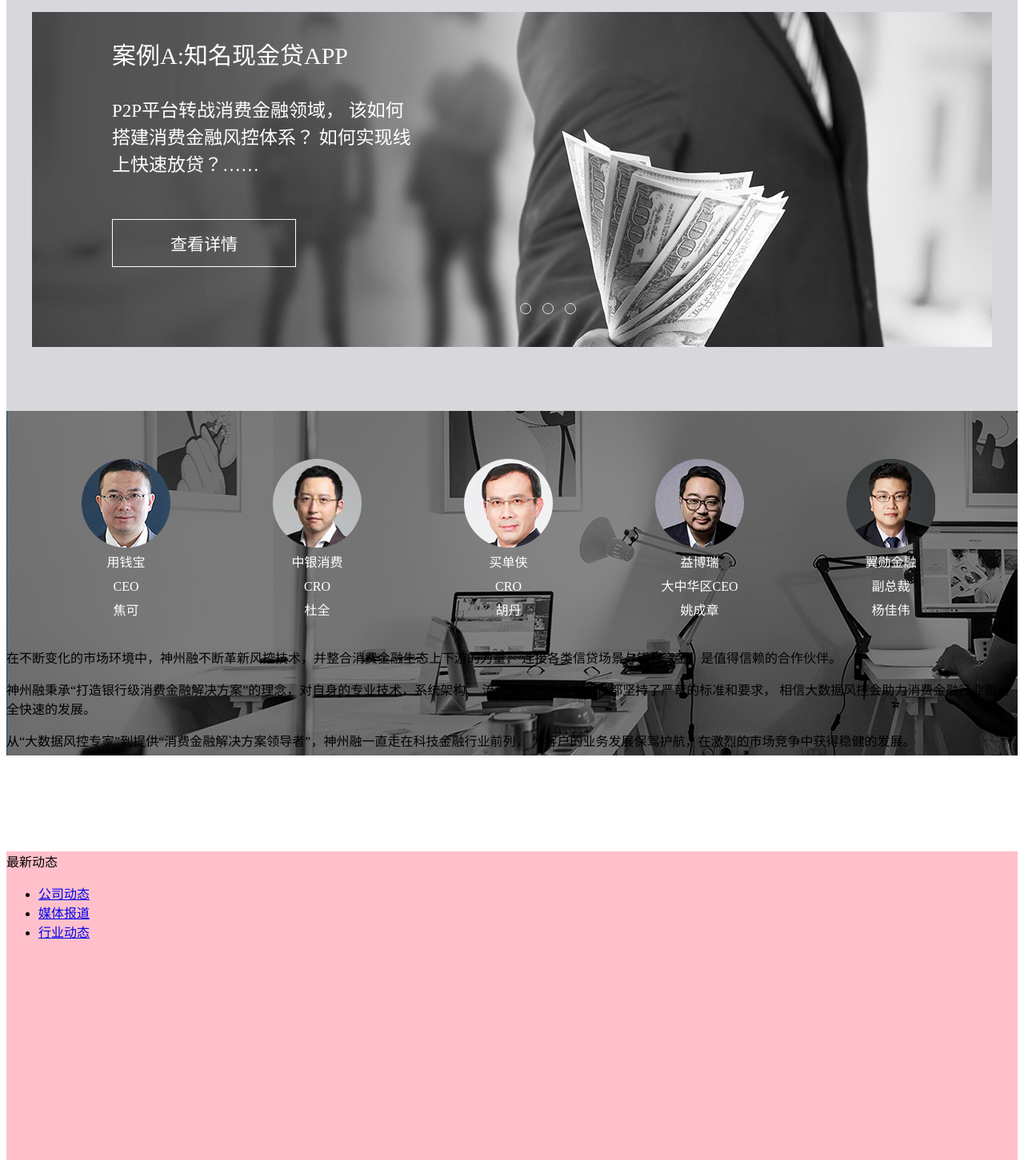
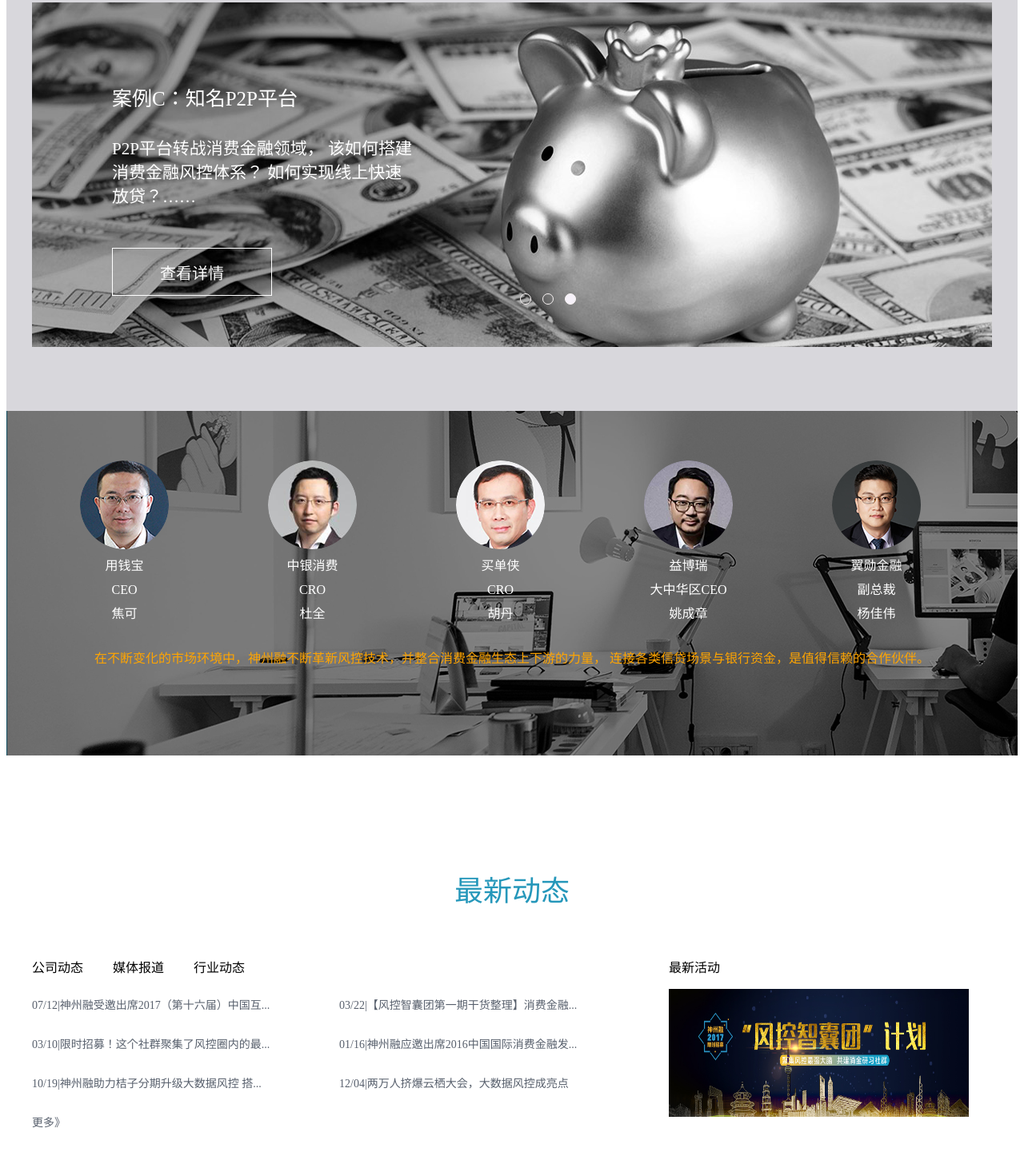
Before and after one commit to hoputeam2/shenzhourong, a plain HTML site: page html/index.html in a window 1280 px wide. Shown: the part 249-1700 px from the top of the page at 80% size. Drawn offline with Linux system fonts and the light colour scheme.

Commit message:
version zyn 0.1

```diff
--- a/css/index.css
+++ b/css/index.css
@@ -17,7 +17,7 @@
     overflow: hidden;
 }
 .index_example_title{
-    font-size: 42px;
+    font-size: 36px;
     color: #1c9cd1;
     height: 50px;
 }
@@ -26,16 +26,21 @@
     color: #333;
 }
 #index_example_change{
+    width: 1200px;
+    height: 462px;
+    position: relative;
+
+}
+/*三个案例总体的div*/
+#index_example_pic{
+    position: absolute;
     width: 3600px;
     height: 462px;
-    position: relative;
 }
-/*三个案例总体的div*/
 .index_example_A,.index_example_B,.index_example_C{
     width: 1200px;
     height: 462px;
     float: left;
-    background-repeat: no-repeat;
 }
 .index_example_A{
     background-image: url("../img/first_images/018.jpg");
@@ -51,23 +56,24 @@
     width: 380px;
     height: 300px;
     text-align: left;
-    margin-left: 100px;
+    margin: 100px 0 0 100px;
+    z-index: 20;
 }
 .index_example_item{
-   font-size: 30px;
+   font-size: 25px;
     color: #fff;
     margin: 30px 0;
 }
 .index_example_detail{
-    font-size: 23px;
+    font-size: 21px;
     color: #fff;
 }
 .index_example_check button{
-    width: 230px;
+    width: 200px;
     height: 60px;
     border: 1px solid #fff;
     color: #fff;
-    font-size: 21px;
+    font-size: 20px;
     background: none;
     margin-top: 30px;
 }
@@ -77,6 +83,7 @@
 }
 .index_example_check button:hover{
     background: orange;
+    cursor: pointer;
 }
 /*下面跳转的圆圈按钮*/
 #index_example_buttons{
@@ -92,11 +99,11 @@
     height: 12px;
     margin-left: 10px;
     border-radius: 50%;
-    border: 1px solid #e3dfe5;
-    background: none;
+    border:1px solid #faf5f5;
+
 }
 .on{
-    background: #f3f5f2;
+    background: #f6f1f9;
 }
 .index_example_arrow{
     text-decoration: none;
@@ -112,6 +119,8 @@
 }
 #index_example_change:hover .index_example_arrow{
     display: block;
+    cursor: pointer;
+
 }
 #index_example_prev {
     left: 0;
@@ -138,9 +147,9 @@
 }
 .index_person_dec{
     display: inline-block;
-    margin: 0 60px;
+    margin: 0 56px;
     text-align: center;
-    width: 115px;
+    width: 119px;
     height: 220px;
 }
 .index_person_dec span{
@@ -149,13 +158,98 @@
     font-size: 16px;
     line-height: 30px;
 }
-
+.index_person_dec:hover span{
+    color: orange;
+    cursor: pointer;
+}
+.index_person_dec img{
+    border:2px solid transparent ;
+    border-radius: 50%;
+}
+.index_person_dec:hover img{
+    border:2px solid orange ;
+    border-radius: 50%;
+}
+.index_person_detail{
+    color: orange;
+    text-align: center;
+    display: none;
+}
+.index_person_show{
+    display: block;
+}
 /*最新动态部分*/
 #index_latest{
-    width: 100%;
+    width: 1200px;
     height: 351px;
+    margin: 0 auto;
     padding-bottom:105px ;
-    background: pink;
+}
+.index_latest_left{
+    width: 796px;
+    height: 198px;
+    float: left;
+}
+.index_latest_title{
+    list-style: none;
+    padding:0;
+    width: 796px;
+    height: 21px;
+}
+.index_latest_dec{
+    display: inline-block;
+    float: left;
+    margin-right: 37px;
+    font-size: 16px;
+    cursor: pointer;
+    height: 21px;
+}
+.index_latest_dec:hover,.index_latest_right p:hover {
+    color: #1c9cd1;
+    cursor: pointer;
+}
+.index_latest_detail{
+    list-style: none;
+    padding:0;
+    display: none;
+}
+.index_latest_detail_show{
+    display: block;
+}
+.index_latest_detail li{
+    display: inline-block;
+    width: 380px;
+    height: 49px;
+    line-height: 48px;
+    font-size: 14px;
+}
+.index_latest_detail li a{
+    color: #58606d;
+    text-decoration: none;
+}
+.index_latest_detail li a:hover{
+    color: #1c9cd1;
+    cursor: pointer;
+}
+/*最新动态右边图片*/
+.index_latest_right{
+    width: 375px;
+    height: 215px;
+    float: left;
+}
+.index_latest_img{
+    width: 375px;
+    height: 160px;
+    overflow: hidden;
+}
+.index_latest_img img{
+    width: 375px;
+    height: 160px;
+}
+.index_latest_img img:hover{
+    width: 110%;
+    height: 110%;
+    transition:all .8s ease-in-out;
 }
 /*很多logo部分　*/
 #index_somelogo{
@@ -164,18 +258,18 @@
     padding: 60px 0 86px 0;
     background: #ebebeb;
 }
-#index_somelogo p{
+#index_somelogo p,.index_latest_bigtitle{
     font-size: 36px;
     color: #2597ba;
     line-height: 60px;
     text-align: center;
-    padding-bottom: 46px;
 }
+
 .index_somelogo_list{
     list-style: none;
     padding: 0;
     width: 1200px;
-    height: 250px;
+    height: 144px;
     margin: 0 auto;
 }
 .index_somelogo_list li{
@@ -193,4 +287,5 @@
 }
 .index_somelogo_list li img:hover{
     border: 2px solid #2397BC;
+    cursor: pointer;
 }
--- a/html/index.html
+++ b/html/index.html
@@ -4,6 +4,7 @@
     <meta charset="UTF-8">
     <title>index</title>
     <link rel="stylesheet" href="../css/index.css">
+    <script src="../js/index.js"></script>
 </head>
 <body>
 <div id="wrapper">
@@ -16,9 +17,11 @@
             </p>
              <!--案例轮播-->
             <div id="index_example_change">
-                <!--案例A-->
+
+                <div id="index_example_pic" style="left: 0">
                     <div class="index_example_A">
                         <!--里面的内容-->
+                        <!--案例A-->
                         <div class="index_example_thing">
                             <p class="index_example_item">案例A:知名现金贷APP</p>
                             <p class="index_example_detail">P2P平台转战消费金融领域，
@@ -27,8 +30,8 @@
                             <p class="index_example_check"><a href="#"><button>查看详情</button></a> </p>
                         </div>
                     </div>
+                    <div class="index_example_B">
                         <!--案例B-->
-                <div class="index_example_B" >
                         <div class="index_example_thing">
                             <p class="index_example_item">案例B：大型教育培训机构</p>
                             <p class="index_example_detail">场景端机构如何独立开展消费分期业
@@ -37,8 +40,8 @@
                             <p class="index_example_check"><a href="#"><button>查看详情</button></a> </p>
                         </div >
                     </div>
+                    <div class="index_example_C">
                         <!--案例C-->
-                <div class="index_example_C" >
                         <div class="index_example_thing">
                             <p class="index_example_item">案例C：知名P2P平台</p>
                             <p class="index_example_detail">P2P平台转战消费金融领域，
@@ -47,11 +50,14 @@
                             <p class="index_example_check"><a href="#"><button>查看详情</button></a> </p>
                         </div>
                     </div>
+                </div>
+                <!--圆圈-->
                 <div id="index_example_buttons">
                     <span class="on"></span>
                     <span></span>
                     <span></span>
                 </div>
+                <!--左右箭头-->
                 <a href="#" id="index_example_prev" class="index_example_arrow">&lt;</a>
                 <a href="#" id="index_example_next" class="index_example_arrow">&gt;</a>
             </div>
@@ -59,7 +65,6 @@
     </div>
     <!--知名人物介绍-->
     <div id="index_person">
-
         <ul class="index_person_list">
             <li class="index_person_dec">
                 <img src="../img/first_images/du.png">
@@ -92,42 +97,74 @@
                 <span>杨佳伟</span>
             </li>
         </ul>
-        <p>
+        <p class="index_person_detail index_person_show" >
             在不断变化的市场环境中，神州融不断革新风控技术，并整合消费金融生态上下游的力量，
             连接各类信贷场景与银行资金，是值得信赖的合作伙伴。
         </p>
-        <p>
+        <p class="index_person_detail">
             神州融秉承“打造银行级消费金融解决方案”的理念，对自身的专业技术，系统架构、
             流程规范、安全合规性都坚持了严苛的标准和要求，
             相信大数据风控会助力消费金融行业更安全快速的发展。
         </p>
-        <p>
+        <p class="index_person_detail">
             从“大数据风控专家”到提供“消费金融解决方案领导者”，神州融一直走在科技金融行业前列，
             为客户的业务发展保驾护航，在激烈的市场竞争中获得稳健的发展。
         </p>
-        <!--<p>-->
-            <!--神州融对消费金融行业的深刻理解和强大的技术实力，能够针对客户的独特需求设计定制化、-->
-            <!--开创性的解决方案。先进的业务理念和扎实的技术手段，可以降低非金融从业机构进入消费金融领域的门槛。-->
-        <!--</p>-->
-        <!--<p>-->
-            <!--在我们所接触的大数据风控供应商中，神州融的服务最全面也最专业的，从征信数据、IT系统、评分建模到资金对接，-->
-            <!--使客户无论处在业务发展的哪个阶段，都能获得专业的服务与支持。-->
-        <!--</p>-->
+        <p class="index_person_detail">
+            神州融对消费金融行业的深刻理解和强大的技术实力，能够针对客户的独特需求设计定制化、
+            开创性的解决方案。先进的业务理念和扎实的技术手段，可以降低非金融从业机构进入消费金融领域的门槛。
+        </p>
+        <p class="index_person_detail">
+            在我们所接触的大数据风控供应商中，神州融的服务最全面也最专业的，从征信数据、IT系统、评分建模到资金对接，
+            使客户无论处在业务发展的哪个阶段，都能获得专业的服务与支持。
+        </p>
     </div>
     <!--最新动态部分-->
     <div id="index_latest">
-        <p>最新动态</p>
+        <p class="index_latest_bigtitle">最新动态</p>
         <!--左边切换-->
         <div class="index_latest_left">
-            <ul>
-                <li><a href="#">公司动态</a></li>
-                <li><a href="#">媒体报道</a></li>
-                <li><a href="#">行业动态</a></li>
+            <ul class="index_latest_title">
+                <li class="index_latest_dec">公司动态</li>
+                <li class="index_latest_dec">媒体报道</li>
+                <li class="index_latest_dec">行业动态</li>
             </ul>
-            <ul></ul>
+            <ul class="index_latest_detail index_latest_detail_show">
+                <li><a href="../html/new_active.html">07/12|神州融受邀出席2017（第十六届）中国互...</a></li>
+                <li><a href="../html/new_active.html">03/22|【风控智囊团第一期干货整理】消费金融...</a></li>
+                <li><a href="../html/new_active.html">03/10|限时招募！这个社群聚集了风控圈内的最...</a></li>
+                <li><a href="../html/new_active.html">01/16|神州融应邀出席2016中国国际消费金融发...</a></li>
+                <li><a href="../html/new_active.html">10/19|神州融助力桔子分期升级大数据风控 搭...</a></li>
+                <li><a href="../html/new_active.html">12/04|两万人挤爆云栖大会，大数据风控成亮点</a></li>
+                <li><a href="../html/new_active.html">更多》</a></li>
+            </ul>
+            <ul class="index_latest_detail">
+                <li><a href="../html/new_active.html">09/26|转型消费金融你能过这四道坎么？</a></li>
+                <li><a href="../html/new_active.html">06/24|中国互联网大会评选结果揭晓神州融荣摘...</a></li>
+                <li><a href="../html/new_active.html">06/20|神州融布局消费金融自动化风控 为信贷...</a></li>
+                <li><a href="../html/new_active.html">06/20|18个月增长17倍 手机贷大数据风控系统...</a></li>
+                <li><a href="../html/new_active.html">06/20|神州融助力桔子分期升级大数据风控 搭...</a></li>
+                <li><a href="../html/new_active.html">11/20|两万人挤爆云栖大会，大数据风控成亮点</a></li>
+                <li><a href="../html/new_active.html">更多》</a></li>
+            </ul>
+            <ul class="index_latest_detail">
+                <li><a href="../html/new_active.html">04/13|买单侠：医美与蓝领消费金融风控套路</a></li>
+                <li><a href="../html/new_active.html">12/05|从获客、风控、资金角度分析现金贷（发...</a></li>
+                <li><a href="../html/new_active.html">01/17|消费金融公司年末加速扩容，探析银行入...</a></li>
+                <li><a href="../html/new_active.html">12/22|环球美联宣告破产 消费金融分期贷躺枪</a></li>
+                <li><a href="../html/new_active.html">01/07|国内大数据公司名单汇总</a></li>
+                <li><a href="../html/new_active.html">12/28|自动决策|信贷评分决策|决策引擎</a></li>
+                <li><a href="../html/new_active.html">更多》</a></li>
+            </ul>
         </div>
         <!--右边图片-->
-        <div class="index_latest_right"></div>
+        <div class="index_latest_right">
+            <p>最新活动</p>
+            <div class="index_latest_img">
+                <img src="../img/first_images/xinwen.jpg">
+            </div>
+
+        </div>
     </div>
     <!--logo标志部分-->
     <div id="index_somelogo">
--- /dev/null
+++ b/js/index.js
@@ -0,0 +1,98 @@
+/**
+ * Created by Administrator on 2017/8/18.
+ */
+window.onload=function() {
+    //轮播部分
+    var timer = null;
+    var timer1 = null;
+    var container = document.getElementById("index_example_change");
+    var index_example_prev = document.getElementById("index_example_prev");
+    var index_example_next = document.getElementById("index_example_next");
+    var index_example_list = document.getElementById("index_example_pic");
+    var index_example_button = document.getElementsByTagName("span");
+   //绑定事件
+    index_example_prev.addEventListener("click", function () {
+        moving(1200, 0, "-2400px");
+    });
+    index_example_next.addEventListener("click", function () {
+        moving(-1200, -2400, "0px");
+    });
+    for (var i = 0; i < index_example_button.length; i++) {
+        (function (n) {
+            index_example_button[n].onclick = function (n) {
+                circle(this, n);
+            }
+        })(i);
+    }
+   //编写函数
+    function moving(speed,terminal,flag) {
+        var index_left_value = parseInt(index_example_list.style.left);
+        if (index_left_value ===terminal) {
+            index_example_list.style.left = flag;
+            index_left_value = parseInt(index_example_list.style.left);
+        } else {
+            index_left_value += speed;
+            index_example_list.style.left = index_left_value + "px";
+        }
+        for (var i = 0; i < index_example_button.length; i++) {
+            index_example_button[i].setAttribute("class", "");
+        }
+        index_example_button[index_left_value / -1200].setAttribute("class", "on");
+    }
+     //控制下方的圆圈切换
+    function circle(that, n) {
+        for (var i = 0; i < index_example_button.length; i++) {
+            index_example_button[i].setAttribute("class", "");
+        }
+        that.setAttribute("class", "on");
+        index_example_list.style.left = n * (-1200) + "px";
+    }
+//定时器
+    timer = setInterval(function () {
+        moving(-1200, -2400, "0px");
+    }, 2000);
+
+    container.onmouseover = function () {
+        clearInterval(timer);
+        clearInterval(timer1);
+
+    };
+    container.onmouseout = function () {
+        clearInterval(timer);
+        clearInterval(timer1);
+        timer1 = setInterval(function () {
+            moving(-1200, -2400, "0px");
+        }, 2000);
+        //人物切换
+        var index_focus_obj = document.getElementsByClassName("index_person_dec");
+        var index_details_obj = document.getElementsByClassName("index_person_detail");
+
+        for (var m = 0; m < index_focus_obj.length; m++) {
+            index_focus_obj[m].index = m;
+            index_focus_obj[m].onmouseover = function () {
+                for (var j = 0; j < index_details_obj.length; j++) {
+                    index_details_obj[j].style.display = "none";
+                    index_focus_obj[j].style = "black";
+                }
+                this.style.color = "#2597ba";
+                index_details_obj[this.index].style.display = "block";
+            }
+        }
+
+        //最新动态切换
+        var index_news_focus = document.getElementsByClassName("index_latest_dec");
+        var index_news_detail = document.getElementsByClassName("index_latest_detail");
+        for (var k = 0; k < index_news_focus.length; k++) {
+            index_news_focus[k].index = k;
+            index_news_focus[k].onmouseover = function () {
+                for (var j = 0; j < index_news_detail.length; j++) {
+                    index_news_detail[j].style.display = "none";
+                    index_news_focus[j].style = "black";
+                }
+                this.style.color = "#1c9cd1";
+                index_news_detail[this.index].style.display = "block";
+            }
+        }
+
+    }
+};
```
Also changed, not shown: css/new_active.css (+14 -7 lines), html/new_active.html (+18 -0 lines). Lines whose indentation alone changed are shown as unchanged.
